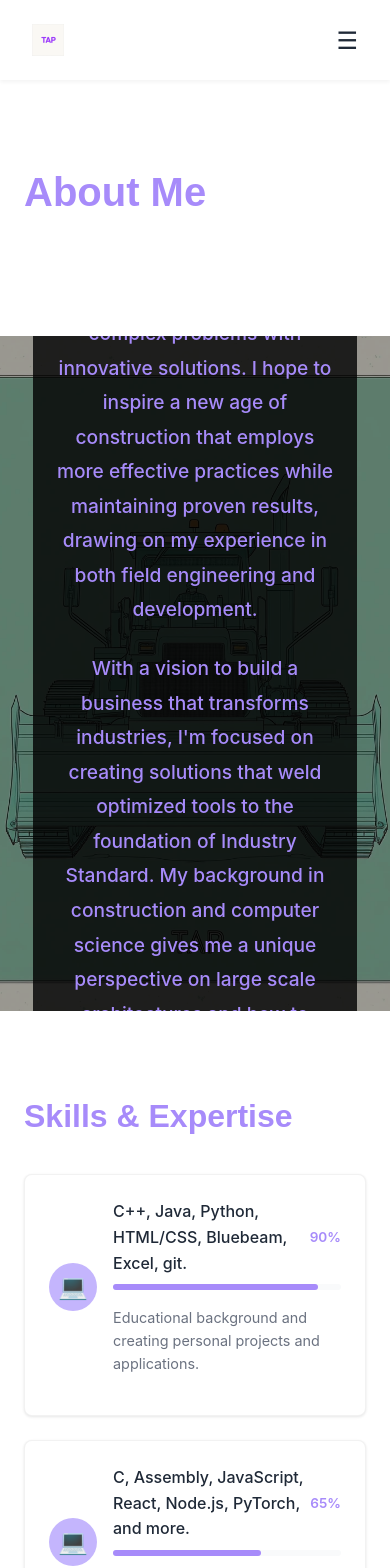
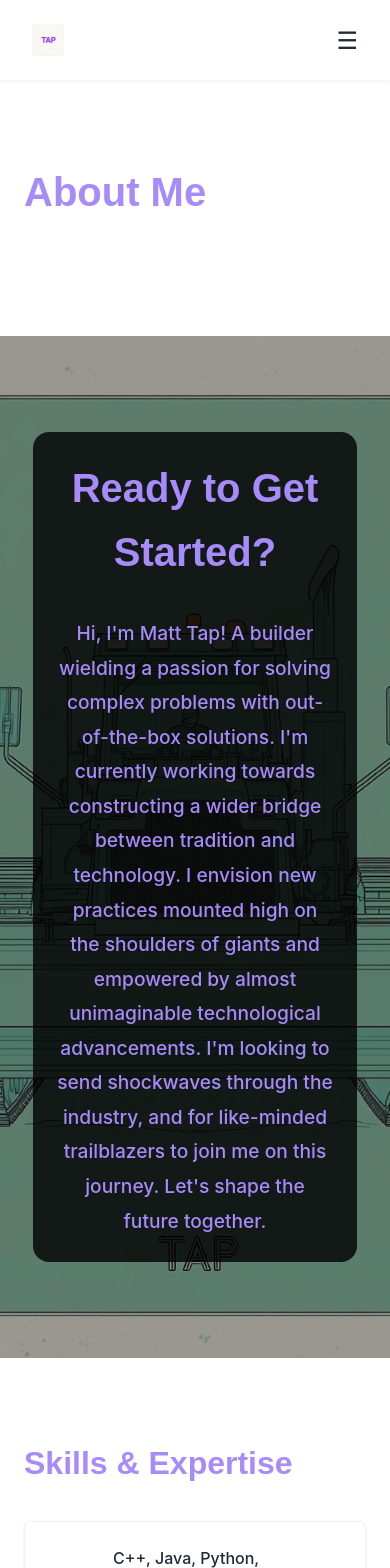
Before and after one commit to motiev01/tapstructures, a React (Create React App) app: page /about in a window 390 px wide. Shown: the top 1568 px of the page. Built offline with nearby package versions, Linux system fonts and the light colour scheme.

Commit message:
Mobile Changes

```diff
--- a/src/pages/AboutPage.tsx
+++ b/src/pages/AboutPage.tsx
@@ -40,15 +40,17 @@ const PageHeading = styled.h1`
 
 const BioSection = styled.section`
   position: relative;
-  height: 80vh;
-  min-height: 600px;
   display: flex;
   align-items: center;
   overflow: hidden;
+  height: 80vh;
+  min-height: 600px;
+  padding: 0;
 
   @media (max-width: 768px) {
-    min-height: 500px;
-    padding: 4rem 0;
+    height: auto;
+    min-height: auto;
+    padding: 6rem 0;
   }
 `;
 
@@ -77,8 +79,7 @@ const BioBackground = styled.div`
   }
 
   @media (max-width: 768px) {
-    background-size: cover;
-    background-position: center;
+    background-attachment: scroll;
   }
 `;
 
@@ -86,16 +87,16 @@ const BioContent = styled.div`
   position: relative;
   z-index: 3;
   max-width: 800px;
-  padding: 2rem;
   background-color: rgba(0, 0, 0, 0.8);
   border-radius: 1rem;
   text-align: center;
   margin: 0 auto;
+  padding: 2rem;
   width: 90%;
 
   @media (max-width: 768px) {
+    padding: 1.5rem;
     width: 95%;
-    padding: 1.5rem;
   }
 `;
 
@@ -327,16 +328,18 @@ const AboutPage: React.FC = () => {
         <BioBackground />
         <Container>
           <BioContent>
-            <BioText>
-              Hi, I'm Matt Tap! A builder with a passion for solving complex problems with innovative solutions.
-              I hope to inspire a new age of construction that employs more effective practices while maintaining proven results, drawing on my experience
-              in both field engineering and development.
-            </BioText>
-            <BioText>
-              With a vision to build a business that transforms industries, I'm focused on creating solutions
-              that weld optimized tools to the foundation of Industry Standard. My background in construction and
-              computer science gives me a unique perspective on large scale architectures and how to approach complex projects with efficiency and creativity.
-            </BioText>
+            <motion.div
+              initial="hidden"
+              animate="visible"
+              variants={animations.staggerContainer}
+            >
+              <motion.div variants={animations.fadeIn}>
+                <PageHeading>Ready to Get Started?</PageHeading>
+                <BioText>
+                  Hi, I'm Matt Tap! A builder wielding a passion for solving complex problems with out-of-the-box solutions. I'm currently working towards constructing a wider bridge between tradition and technology. I envision new practices mounted high on the shoulders of giants and empowered by almost unimaginable technological advancements. I'm looking to send shockwaves through the industry, and for like-minded trailblazers to join me on this journey. Let's shape the future together.
+                </BioText>
+              </motion.div>
+            </motion.div>
           </BioContent>
         </Container>
       </BioSection>
```
